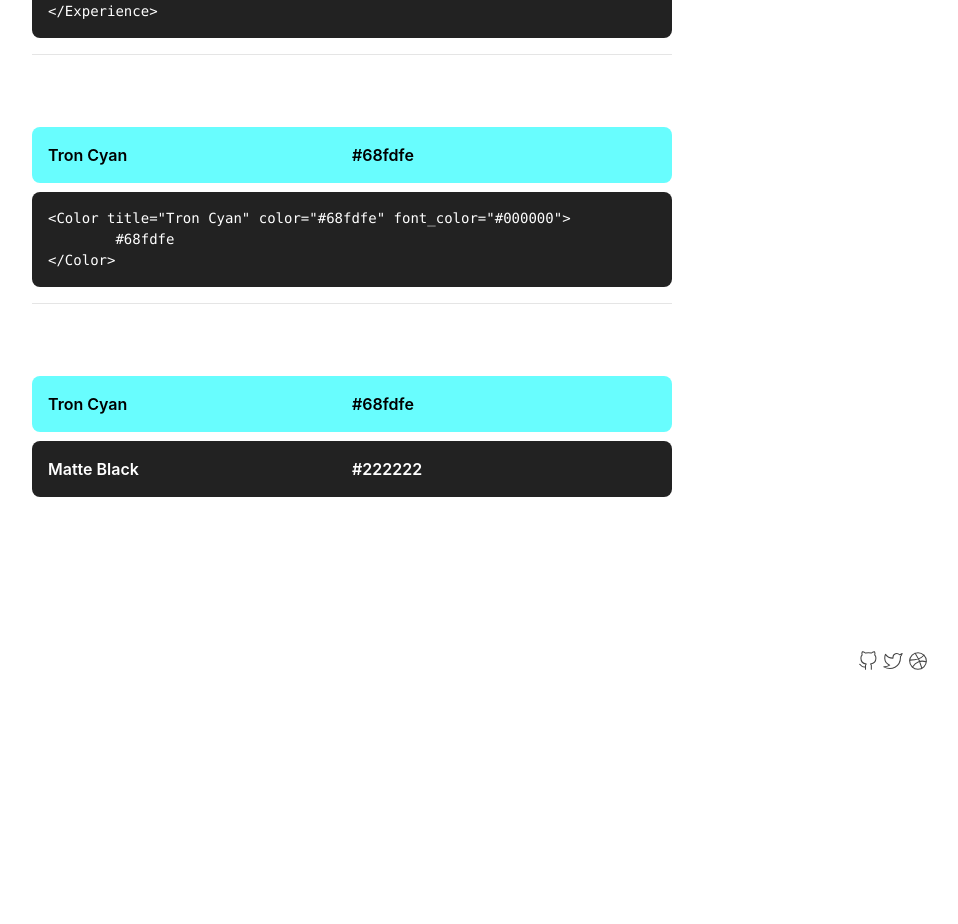
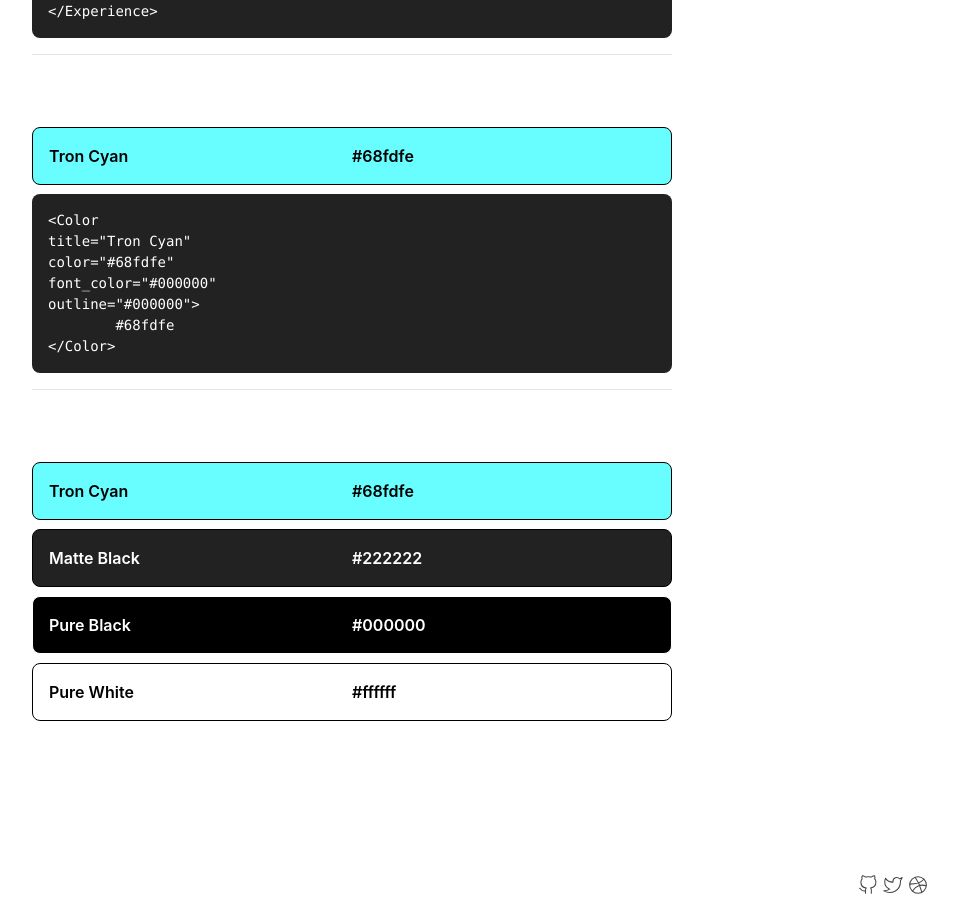
Before and after one commit to ataricoder/www, a Next.js app: page /design in a window 1280 px wide. Shown: the part 1063-1987 px from the top of the page, without its empty margins (288-1246 px from the left). Before the commit the page ends 1792 px from the top, so only its background shows below. Built offline with nearby package versions, Linux system fonts and the light colour scheme; a web font is replaced by a local one.

Commit message:
updated colors and bookmarks

```diff
--- a/components/color/color.js
+++ b/components/color/color.js
@@ -3,7 +3,11 @@ import styled from "./color.module.css";
 const Color = (props) => (
 	<div
 		className={styled.content}
-		style={{ backgroundColor: props.color, color: props.font_color }}
+		style={{
+			backgroundColor: props.color,
+			color: props.font_color,
+			borderColor: props.outline,
+		}}
 	>
 		<div className={styled.block}>
 			<div>{props.title}</div>
--- a/components/color/color.module.css
+++ b/components/color/color.module.css
@@ -6,6 +6,8 @@
 	color: white;
 	font-size: 16px;
 	font-weight: 600;
+	border-width: 1px;
+	border-style: solid;
 }
 
 .block {
--- a/pages/bookmarks.js
+++ b/pages/bookmarks.js
@@ -6,7 +6,12 @@ export default function Bookmarks() {
 			<h1>Bookmarks Page</h1>
 			<h2>Tools</h2>
 			<li>https://title.sh/</li>
+			<hr></hr>
 			<h2>Inspiration</h2>
+			<li>https://ibuildmyideas.com/</li>
+			<li>https://brianlovin.com/</li>
+			<li>https://paco.im/</li>
+			<li>https://shud.in/</li>
 		</Layout>
 	);
 }
--- a/pages/design.js
+++ b/pages/design.js
@@ -12,7 +12,7 @@ var code = "<Code>Hello World!</Code>";
 var experience =
 	'<Experience href="#" company="Company" date="Date Range">\n\t<Position title="Position Title">Position Description</Position>\n</Experience>';
 var color =
-	'<Color title="Tron Cyan" color="#68fdfe" font_color="#000000">\n\t#68fdfe\n</Color>';
+	'<Color\ntitle="Tron Cyan"\ncolor="#68fdfe"\nfont_color="#000000"\noutline="#000000">\n\t#68fdfe\n</Color>';
 
 export default function Design() {
 	return (
@@ -43,18 +43,49 @@ export default function Design() {
 			<hr></hr>
 
 			<h1>Color Block</h1>
-			<Color title="Tron Cyan" color="#68fdfe" font_color="#000000">
+			<Color
+				title="Tron Cyan"
+				color="#68fdfe"
+				font_color="#000000"
+				outline="#000000"
+			>
 				#68fdfe
 			</Color>
 			<Code>{color}</Code>
 			<hr></hr>
 
 			<h1>Colors</h1>
-			<Color title="Tron Cyan" color="#68fdfe" font_color="#000000">
+			<Color
+				title="Tron Cyan"
+				color="#68fdfe"
+				font_color="#000000"
+				outline="#000000"
+			>
 				#68fdfe
 			</Color>
-			<Color title="Matte Black" color="#222222" font_color="#ffffff">
+			<Color
+				title="Matte Black"
+				color="#222222"
+				font_color="#ffffff"
+				outline="#000000"
+			>
 				#222222
+			</Color>
+			<Color
+				title="Pure Black"
+				color="#000000"
+				font_color="#ffffff"
+				outline="#ffffff"
+			>
+				#000000
+			</Color>
+			<Color
+				title="Pure White"
+				color="#ffffff"
+				font_color="#000000"
+				outline="#000000"
+			>
+				#ffffff
 			</Color>
 		</Layout>
 	);
--- a/pages/index.js
+++ b/pages/index.js
@@ -12,7 +12,7 @@ const Buttons = styled.div`
 	width: max-content;
 	column-gap: 10px;
 	@media (max-width: 991px) {
-		grid-template-columns: none;
+		grid-template-columns: none !important;
 		grid-template-rows: repeat(2, auto);
 	}
 `;
@@ -30,7 +30,7 @@ export default function Blog() {
 			</p>
 			<Buttons>
 				<Button href={"/about"}>More about me</Button>
-				<Button href={"/about"}>Email me</Button>
+				<Button href={"mailto:ataricoder@gmail.com"}>Email me</Button>
 			</Buttons>
 			<hr></hr>
 			<h1>Education</h1>
```
